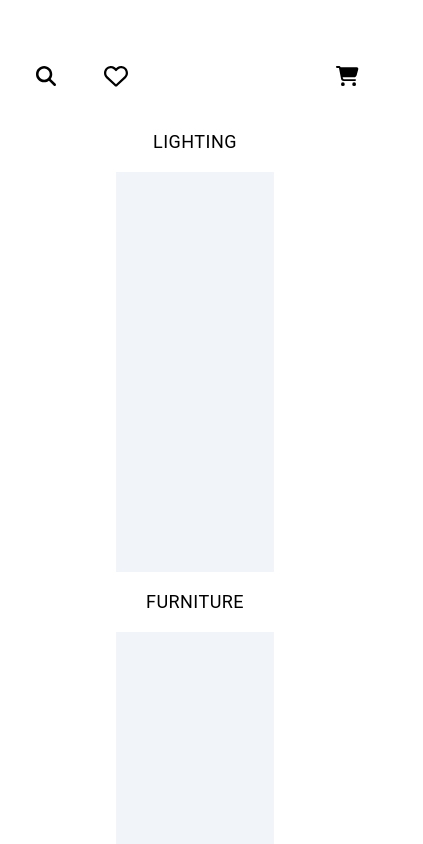
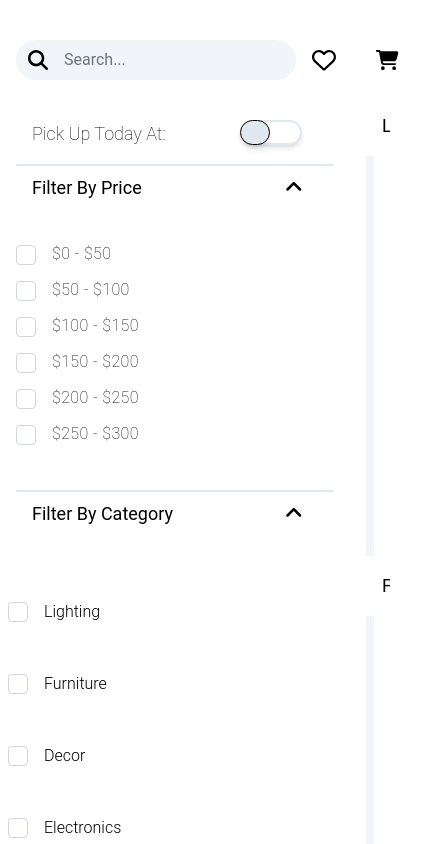
Before and after one commit to mSharifHub/e-commerce, a React (Create React App) app: page / in a window 390 px wide. Shown: the top 844 px of the page, 423 px wide, since content can reach past the window. Built offline with nearby package versions, Linux system fonts and the light colour scheme.

Commit message:
#1.5 helper: fixed the media query style and animation

```diff
--- a/src/components/navigation/NavHelper.jsx
+++ b/src/components/navigation/NavHelper.jsx
@@ -5,35 +5,17 @@ import { SearchBar } from "./search/SearchBar";
 
 export default function NavHelper() {
   return (
-    <div className=" flex justify-end items-center mt-4 sm:justify-between">
-      {/* container for links */}
-      <div className=" hidden sm:flex  grow-0 sm:grow justify-center items-center  transition-all duration-700 ease-in-out transform md:translate-x-0 -translate-x-full  whitespace-nowrap capitalize font-thin text-xl">
-        <div className="flex  w-1/2 justify-around">
-          <div className="mx-4">
+    <div className="flex w-full ">
+      <div className="hidden sm:flex flex-1 justify-around items-center capitalize  sm:text-lg md:text-xl  transition-transform duration-500 ease-out md:translate-x-0 -translate-x-full">
         <FilterHelpMenu label="50% off" Component="" />
-          </div>
-          <div className="mx-4">
         <FilterHelpMenu label="open box" Component="" />
-          </div>
-          <div className="mx-4">
         <FilterHelpMenu label="new arrivals" Component="" />
       </div>
-        </div>
-      </div>
 
-      {/* container for the helpers */}
-      <div className=" flex  p-2 grow sm:flex-none justify-between items-center transition-all duration-500 ease-out ">
-        <div className="flex justify-start w-full  items-center ">
-          <div className="flex">
+      <div className="flex  flex-1 gap-x-4 sm:flex-none justify-center sm:justify-end items-center  sm:gap-x-2 transition-transform duration-500 ease-in-out ">
         <SearchBar />
-          </div>
-          <div className="flex justify-center items-center mx-20 sm:mx-4">
         <HeartIcon />
-          </div>
-        </div>
-        <div className="flex  w-full  justify-end ">
         <CartIcon />
-        </div>
       </div>
     </div>
   );
--- a/src/components/navigation/search/SearchBar.jsx
+++ b/src/components/navigation/search/SearchBar.jsx
@@ -3,7 +3,7 @@ import { faSearch } from "@fortawesome/free-solid-svg-icons";
 
 export function SearchBar() {
   return (
-    <form className="flex justify-center items-center ">
+    <form className="flex">
       <label htmlFor="searchBar" className="sr-only">
         Search
       </label>
@@ -17,7 +17,7 @@ export function SearchBar() {
       <input
         type="text"
         id="searchBar"
-        className=" hidden  sm:flex rounded-full  w-64 py-2 pr-3 pl-12 capitalize bg-slate-100    text-nowrap  text-left border-none   hover:bg-slate-200 focus:outline-none  focus:border-transparent focus:ring-0"
+        className="flex rounded-full  w-auto py-2 pr-3 pl-12 capitalize bg-slate-100    text-nowrap  text-left border-none   hover:bg-slate-200 focus:outline-none  focus:border-transparent focus:ring-0"
         placeholder="Search..."
       />
     </form>
--- a/src/components/pages/Home.jsx
+++ b/src/components/pages/Home.jsx
@@ -3,8 +3,8 @@ import { Filter } from "../filter/Filter";
 
 export function Home() {
   return (
-    <div className="h-screen  mx-[100px] grid sm:grid-cols-[350px_1fr] ">
-      <div className="hidden sm:inline-flex">
+    <div className="h-screen grid  grid-cols-[350px_1fr] ">
+      <div>
         <Filter />
       </div>
       <div className="p-4 h-full w-full overflow-x-scroll  scroll whitespace-nowrap  scrollbar-hide">
```
Lines whose indentation alone changed are shown as unchanged.
